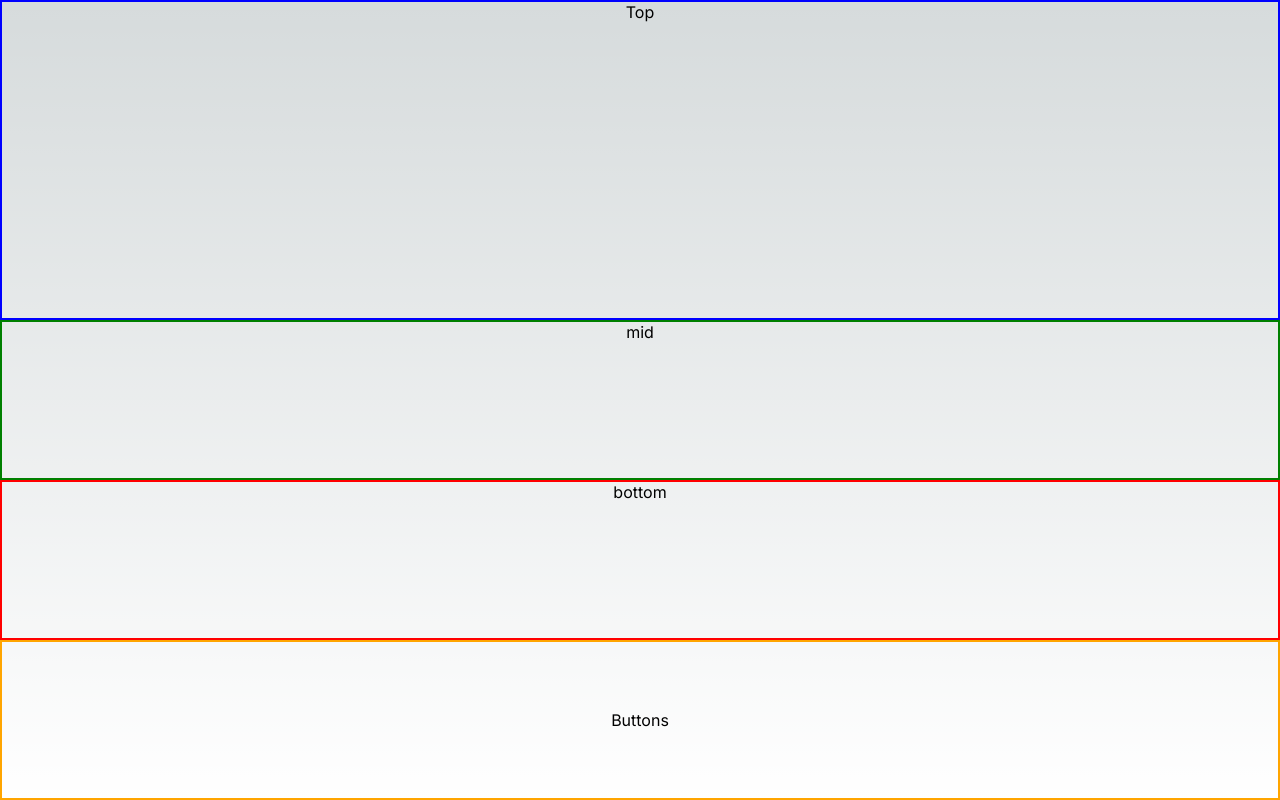
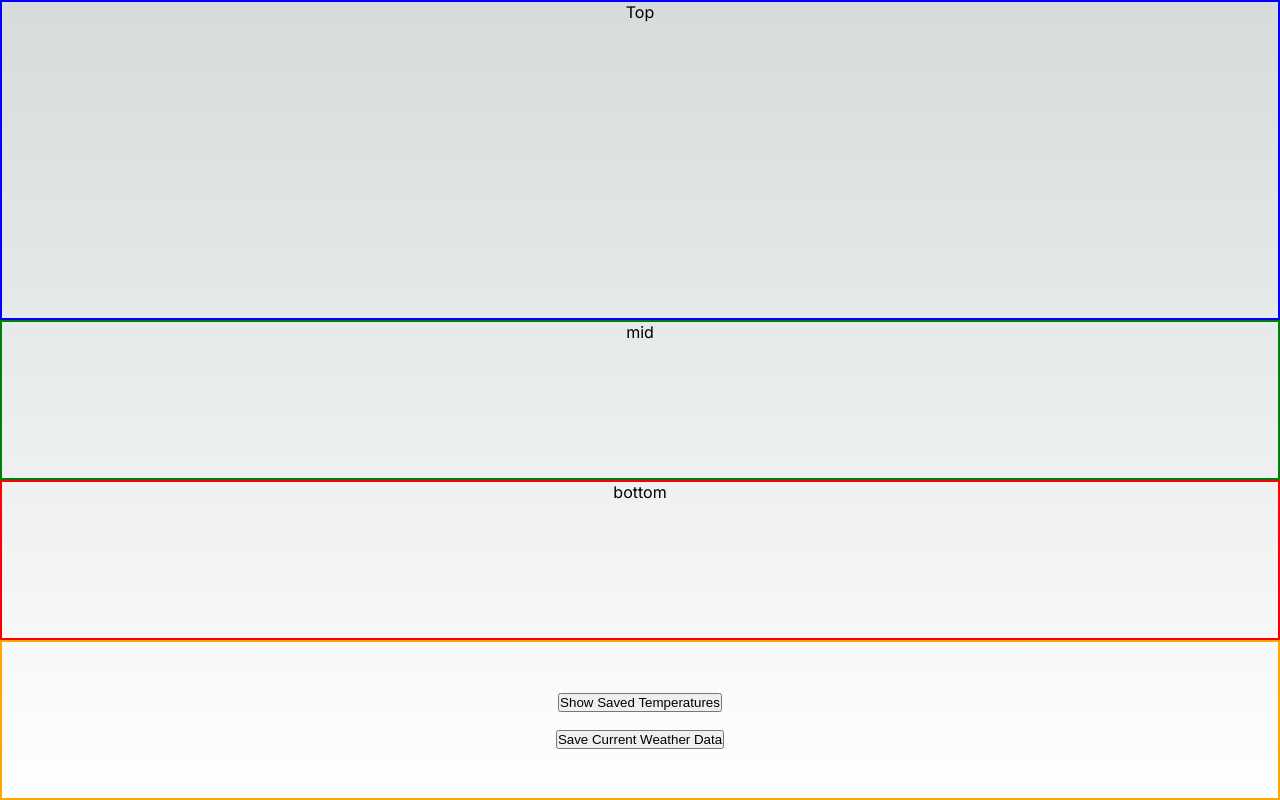
Before and after one commit to jackli921/virgl_exercise, a Next.js app: page / in a window 1280 px wide. Built offline with nearby package versions, Linux system fonts and the light colour scheme.

Commit message:
feat: add show and save btn components

```diff
--- /dev/null
+++ b/app/components/SaveButton.tsx
@@ -0,0 +1,13 @@
+"use client";
+
+import { useState } from "react";
+
+export default function SaveButton() {
+  const [count, setCount] = useState(0);
+
+  return (
+    <div>
+      <button onClick={() => setCount(count + 1)}>Save Current Weather Data</button>
+    </div>
+  );
+}
--- /dev/null
+++ b/app/components/ShowButton.tsx
@@ -0,0 +1,15 @@
+"use client";
+
+import { useState } from "react";
+
+export default function ShowButton() {
+  const [count, setCount] = useState(0);
+
+  return (
+    <div>
+      <button onClick={() => setCount(count + 1)}>
+        Show Saved Temperatures
+      </button>
+    </div>
+  );
+}
--- a/app/page.module.css
+++ b/app/page.module.css
@@ -44,8 +44,10 @@
 
 .buttonContainer {
   display: flex;
+  flex-direction: column;
   justify-content: center;
   align-items: center;
+  gap: 1em;
   height: 20%;
   /* 20% of main's height */
   border: 2px solid orange;
--- a/app/page.tsx
+++ b/app/page.tsx
@@ -1,5 +1,7 @@
 import Image from 'next/image'
 import styles from './page.module.css'
+import SaveButton from "./components/SaveButton";
+import ShowButton from "./components/ShowButton";
 
 export default function Home() {
   return (
@@ -10,7 +12,11 @@ export default function Home() {
 
       <div className={styles.bottomContainer}>bottom</div>
 
-      <div className={styles.buttonContainer}>Buttons</div>
+      <div className={styles.buttonContainer}>
+        <ShowButton />
+        <SaveButton />
+
+      </div>
     </main>
   );
 }
```
